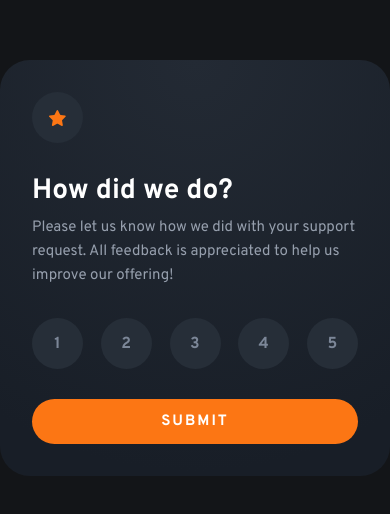
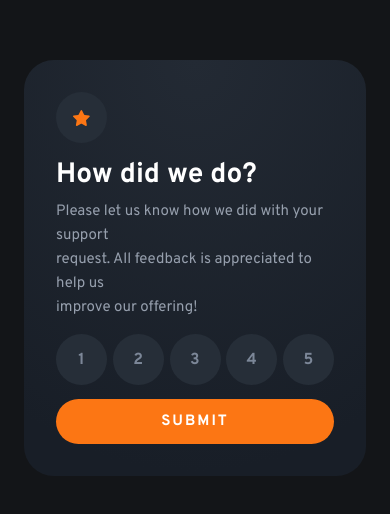
Before and after one commit to MaysharaF/interactive-rating-component, a React (Vite) app: page / in a window 390 px wide. Shown: the part 154-668 px from the top of the page. Built offline with nearby package versions, Linux system fonts and the light colour scheme.

Commit message:
style: adicionando responsividade para mobile

```diff
--- a/src/pages/Home/index.tsx
+++ b/src/pages/Home/index.tsx
@@ -15,6 +15,10 @@ import {
 const Home: React.FC = () => {
   const [selectedRate, setSelectedRate] = useState<number | null>(null);
 
+  const handleSubmit = () => {
+    console.log(selectedRate);
+  };
+
   return (
     <Container>
       <CardRating>
@@ -26,8 +30,10 @@ const Home: React.FC = () => {
           <h2>How did we do?</h2>
 
           <p>
-            Please let us know how we did with your support <br /> request. All
-            feedback is appreciated to help us <br /> improve our offering!
+            Please let us know how we did with your support
+            <br />
+            request. All feedback is appreciated to help us <br /> improve our
+            offering!
           </p>
         </TextContent>
 
@@ -42,7 +48,7 @@ const Home: React.FC = () => {
             </CircleRate>
           ))}
         </RateSelectContent>
-        <Button>SUBMIT</Button>
+        <Button onClick={() => handleSubmit()}>SUBMIT</Button>
       </CardRating>
     </Container>
   );
--- a/src/pages/Home/styles.ts
+++ b/src/pages/Home/styles.ts
@@ -7,6 +7,7 @@ export const Container = styled.div`
   justify-content: center;
   width: 100%;
   height: 100%;
+  padding: 1.5rem;
 `;
 
 export const CardRating = styled.div`
@@ -21,6 +22,11 @@ export const CardRating = styled.div`
 
   font-feature-settings: 'clig' off, 'liga' off;
 
+  @media (width: 375px) {
+    padding: 1.5rem;
+    width: 20.4375rem;
+    height: 22.5rem;
+  }
 `;
 
 export const TextContent = styled.div`
@@ -41,6 +47,17 @@ export const TextContent = styled.div`
     line-height: 1.5rem;
     font-style: normal;
   }
+
+  @media (width: 375px) {
+    h2{
+      font-size: 1.5rem;
+    }
+
+    p {
+      font-size: .75rem;
+      line-height: 1.375rem;
+    }
+  }
 `
 
 const CircleCSS = css`
@@ -51,6 +68,11 @@ const CircleCSS = css`
   height: 3.1875rem;
   background-color: var(--dark-blue);
   border-radius: 100%;
+
+  @media (width: 375px) {
+    width: 2.5rem;
+    height: 2.5rem;
+  }
 `
 
 export const CircleIcon = styled.div`
```
